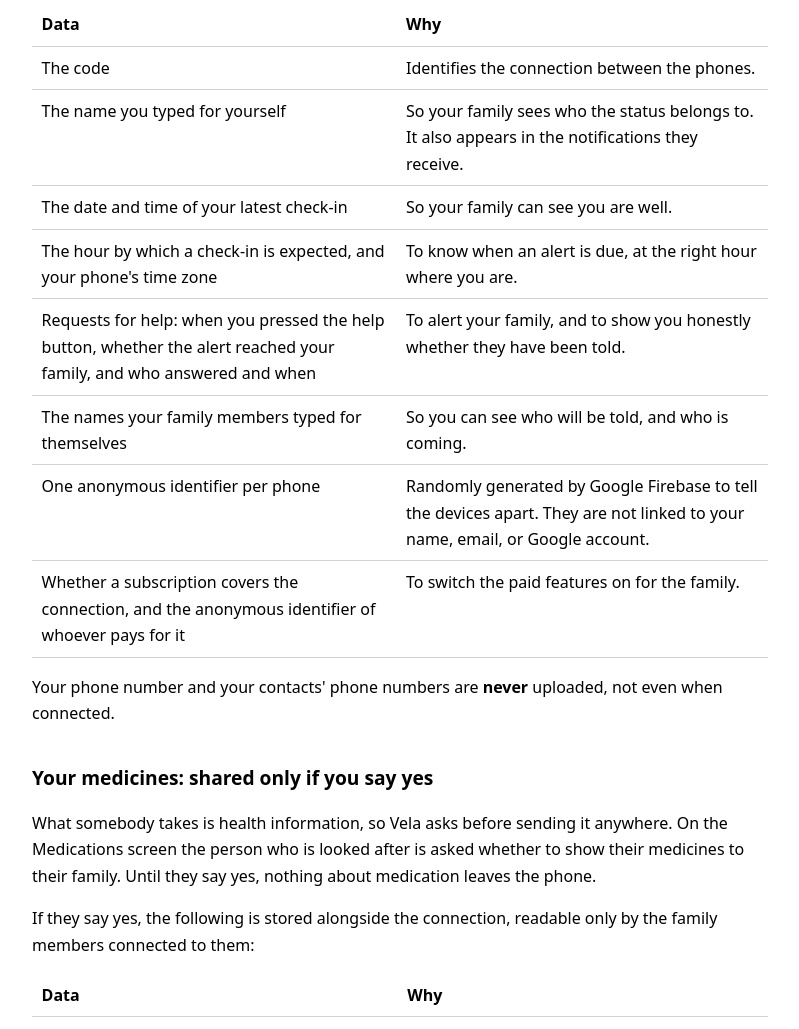
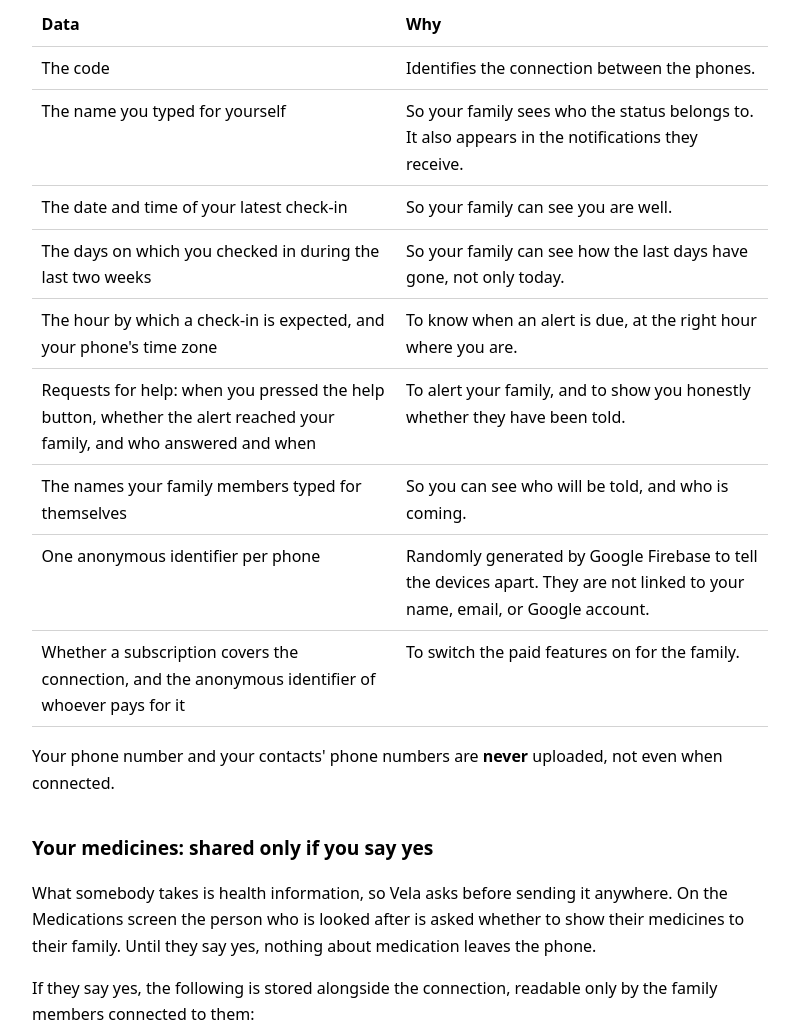
Before and after one commit to Grolthas-ai/vela, a plain HTML site: page privacy-policy.html in a window 1280 px wide. Shown: the part 1007-2036 px from the top of the page, without its empty margins (240-1039 px from the left). Drawn offline with Linux system fonts and the light colour scheme.

Commit message:
List the two-week check-in history

```diff
--- a/privacy-policy.html
+++ b/privacy-policy.html
@@ -67,6 +67,7 @@
   <tr><td>The code</td><td>Identifies the connection between the phones.</td></tr>
   <tr><td>The name you typed for yourself</td><td>So your family sees who the status belongs to. It also appears in the notifications they receive.</td></tr>
   <tr><td>The date and time of your latest check-in</td><td>So your family can see you are well.</td></tr>
+  <tr><td>The days on which you checked in during the last two weeks</td><td>So your family can see how the last days have gone, not only today.</td></tr>
   <tr><td>The hour by which a check-in is expected, and your phone's time zone</td><td>To know when an alert is due, at the right hour where you are.</td></tr>
   <tr><td>Requests for help: when you pressed the help button, whether the alert reached your family, and who answered and when</td><td>To alert your family, and to show you honestly whether they have been told.</td></tr>
   <tr><td>The names your family members typed for themselves</td><td>So you can see who will be told, and who is coming.</td></tr>
```
